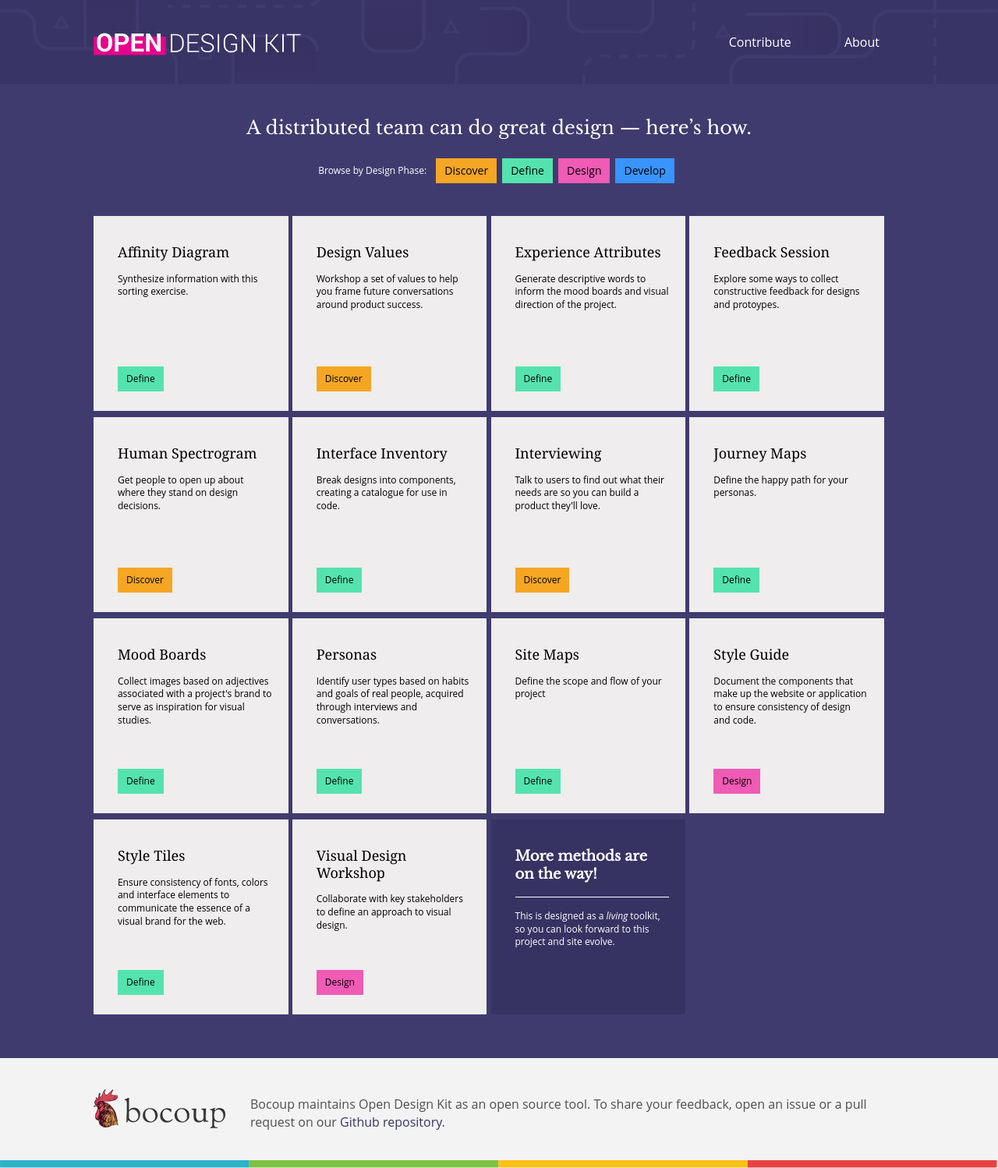
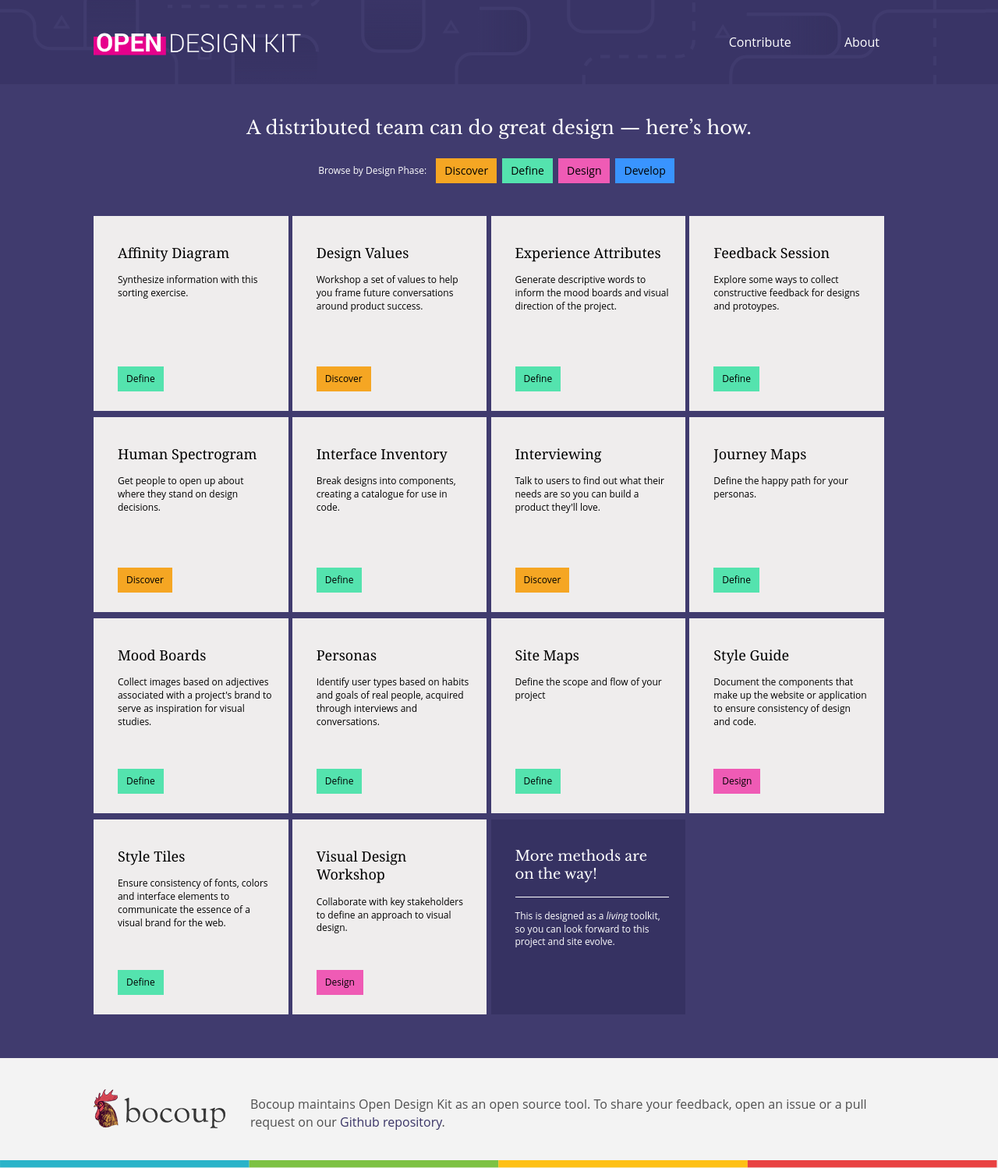
Before and after one commit to open-design-kit/opendesignkit, a Jekyll site: the page built from index.html, in a window 1280 px wide. Shown: the whole page at 78% size. Built offline with Jekyll 4.4.1, drawn with Linux system fonts in a browser that asks for light colours.

Commit message:
fix font weight and match to other method headers, fixes #158

```diff
--- a/css/styles.css
+++ b/css/styles.css
@@ -676,6 +676,7 @@
 }
 
 .method-list-hed {
+    line-height: 1.3;
     font-family: 'Baskerville Libre', Georgia, serif;
     font-size: 1.125rem;
     font-weight: normal;
@@ -730,6 +731,7 @@
     border-bottom: 1px solid #fff;
     font-family: 'Libre Baskerville', Georgia, serif;
     font-size: 1.125rem;
+    font-weight: normal;
     line-height: 1.3;
     margin-bottom: 1rem;
     padding-bottom: 1rem;
```
